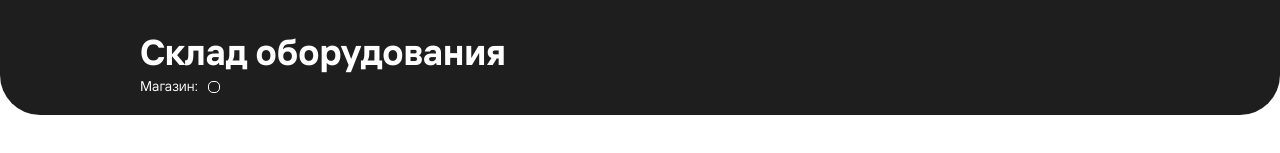
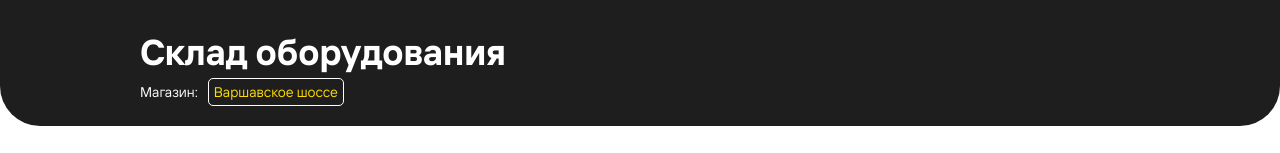
Before and after one commit to Vlad-736/EquipmentAccountingLMP, a website: page public/index.html in a window 1280 px wide. Shown: the top 153 px of the page. Drawn offline with Linux system fonts and the light colour scheme; a web font is replaced by a local one.

Commit message:
Update index.html

```diff
--- a/public/index.html
+++ b/public/index.html
@@ -20,7 +20,7 @@
           <div class="header__location location">
             <span class="location__text">Магазин:</span>
             <button class="location__shop" type="button">
-              <span class="location__shop-name"></span>
+              <span class="location__shop-name">Варшавское шоссе</span>
             </button>
             <ul class="location__sublist">
               <li class="location__subitem">
```
